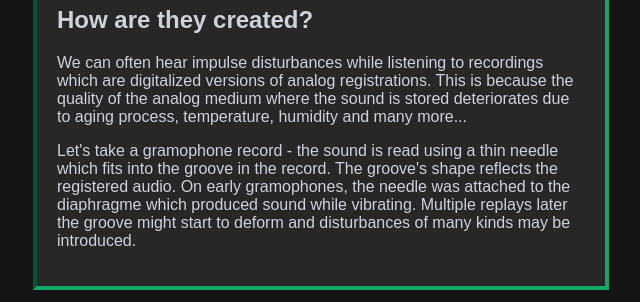
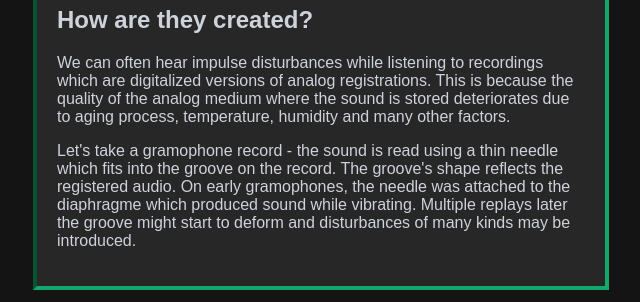
Before and after one commit to Areklis909/RemoveTheSpike_Web, a PHP site: page / in a window 1280 px wide. Shown: the part 858-1160 px from the top of the page, without its empty margins (223-863 px from the left). Run offline with PHP 8.4, Linux system fonts and the light colour scheme.

Commit message:
minor content fixes

```diff
--- a/index.php
+++ b/index.php
@@ -35,11 +35,13 @@
 						<h2>How are they created?</h2>
 						<p>
 							We can often hear impulse disturbances while listening to recordings which are digitalized versions of analog registrations.
-							This is because the quality of the analog medium where the sound is stored deteriorates due to aging process, temperature, humidity and many more...
+							This is because the quality of the analog medium where the sound is stored deteriorates due to aging process, temperature,
+							humidity and many other factors.
 						</p>
 						<p>
-							Let's take a gramophone record - the sound is read using a thin needle which fits into the groove in the record.
-							The groove's shape reflects the registered audio. On early gramophones, the needle was attached to the diaphragme which produced sound while vibrating.
+							Let's take a gramophone record - the sound is read using a thin needle which fits into the groove on the record.
+							The groove's shape reflects the registered audio. On early gramophones, the needle was attached to the diaphragme which produced
+							sound while vibrating.
 							Multiple replays later the groove might start to deform and disturbances of many kinds may be introduced.
 						</p>
 					</p>
```
